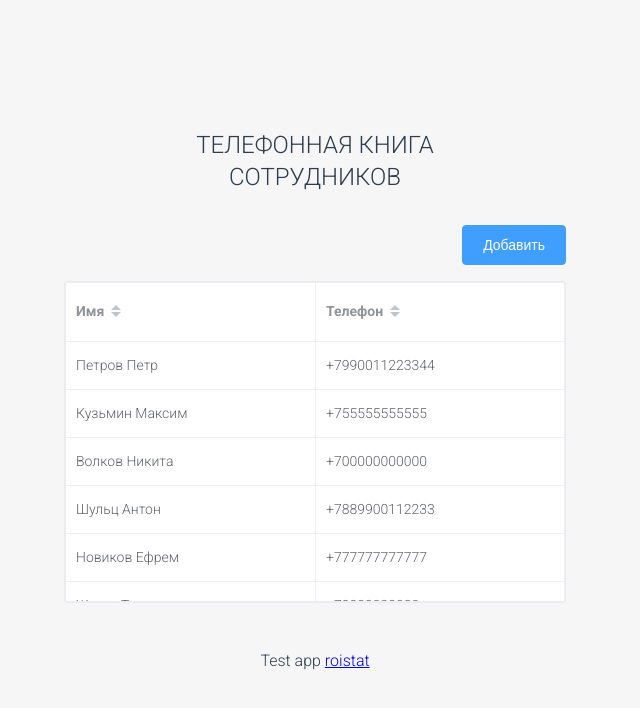
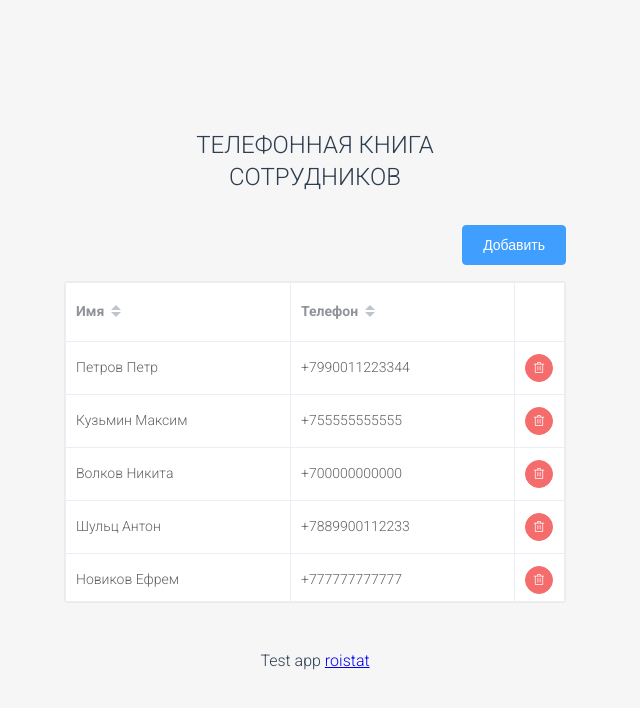
Before and after one commit to nizamutdinov/vue-test, a Vue app: page / in a window 1280 px wide. Shown: the top 708 px of the page, without its empty margins (325-965 px from the left). Built offline with nearby package versions, Linux system fonts and the light colour scheme.

Commit message:
feat: 'remove employee' button

```diff
--- a/src/components/EmployeeTable.vue
+++ b/src/components/EmployeeTable.vue
@@ -20,6 +20,16 @@
         sortable
       >
       </el-table-column>
+      <el-table-column
+        v-slot="scope" width="50">
+        <el-button
+          @click.native.prevent="deleteRow(scope, employeesTree)"
+          type="danger"
+          size="mini"
+          icon="el-icon-delete"
+          circle>
+        </el-button>
+      </el-table-column>
     </el-table>
   </div>
 </template>
@@ -28,14 +38,34 @@
 
 import { createNamespacedHelpers } from 'vuex';
 
-const { mapGetters } = createNamespacedHelpers('employees');
+const { mapGetters, mapMutations, mapState } = createNamespacedHelpers('employees');
 
 export default {
   name: 'EmployeeTable',
   data: () => ({
   }),
+  methods: {
+    ...mapMutations(['removeEmployee']),
+    deleteRow(context) {
+      const userId = context.row.id;
+
+      if (this.employees.some(employee => employee.parentId === userId)) {
+        this.$message.error('Нельзя уволить. У него есть подчиненные. (');
+        return;
+      }
+
+      if (userId != null) {
+        this.removeEmployee(context.row.id);
+        this.$message({
+          message: 'Уволен',
+          type: 'success',
+        });
+      }
+    },
+  },
   computed: {
     ...mapGetters(['employeesTree']),
+    ...mapState(['employees']),
   },
 };
 </script>
```
